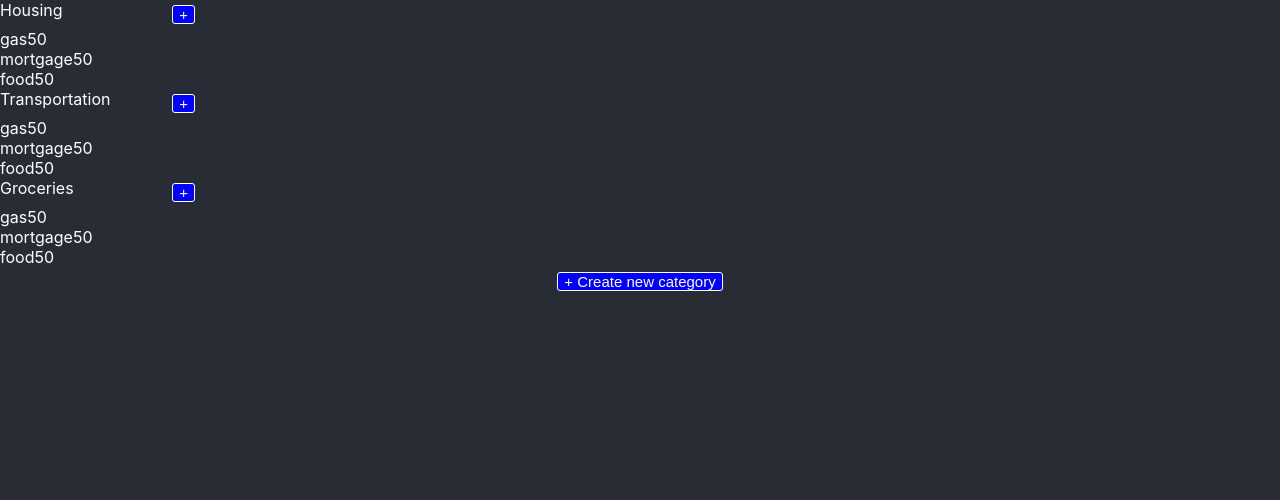
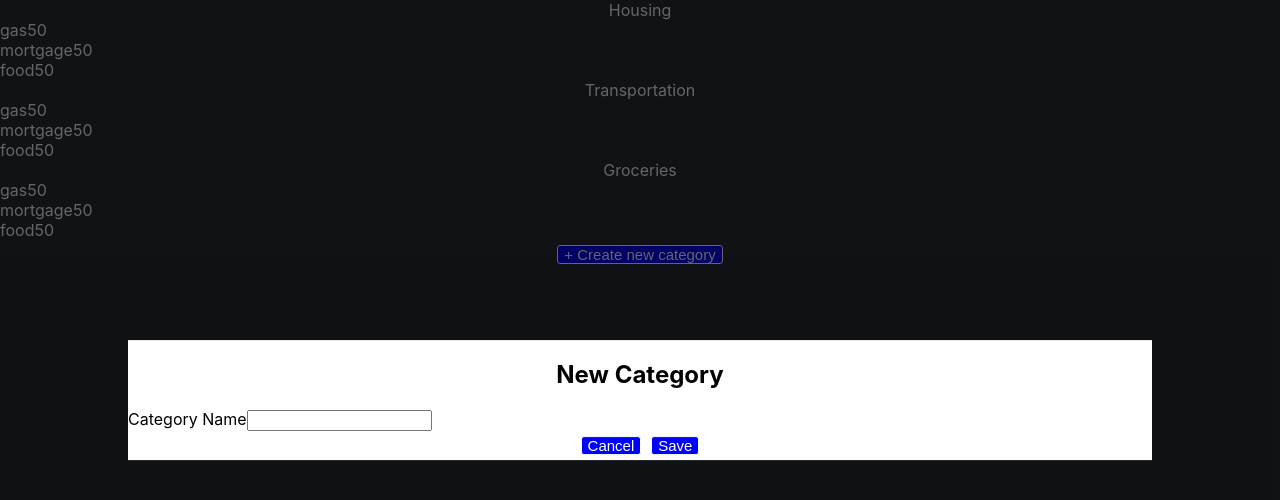
Before and after one commit to bradyberryessa/divvy-budget, a React (Create React App) app in the folder divvy-budget-front-end/: page / in a window 1280 px wide. Shown: the top 500 px of the page. Built offline with nearby package versions, Linux system fonts and the light colour scheme.

Commit message:
Revert "Budget item modal is opening and closing"
This reverts commit 548547ed82c172db2e0b27685cc928cd3d7263c3.

```diff
--- a/divvy-budget-front-end/src/App.js
+++ b/divvy-budget-front-end/src/App.js
@@ -5,9 +5,10 @@ import React, { useState } from "react";
 import Category from "./components/category";
 import CategoryModal from "./components/modals/categoryModal";
 import Button from "./components/shared/button";
+import Modal from "./components/shared/modal";
 
 const App = () => {
-  const [showNewCategoryModal, setNewCategoryModal] = useState(false);
+  const [showNewCategoryModal, setNewCategoryModal] = useState(true);
   const [categories, setCategories] = useState([
     { id: 1, name: "Housing" },
     { id: 2, name: "Transportation" },
@@ -23,26 +24,14 @@ const App = () => {
   };
 
   const saveNewCategory = newCategory => {
-    const newNewCategory = {
-      id: categories[categories.length - 1].id + 1,
-      name: newCategory
-    };
-    setCategories([...categories, newNewCategory]);
+    setCategories([...categories, newCategory]);
     setNewCategoryModal(false);
   };
 
   return (
     <div className="App">
       {categories.map(({ id, name }) => (
-        <Category
-          key={id}
-          category={name}
-          budgetItems={[
-            { id: 1, name: "gas", amount: 50 },
-            { id: 2, name: "mortgage", amount: 50 },
-            { id: 3, name: "food", amount: 50 }
-          ]}
-        />
+        <Category key={id} category={name} />
       ))}
       <Button buttonClicked={createNewCategory}>+ Create new category</Button>
       <CategoryModal
--- a/divvy-budget-front-end/src/components/category.css
+++ /dev/null
@@ -1,5 +0,0 @@
-.category-header {
-  display: flex;
-  flex-direction: row;
-  justify-content: space-between;
-}
--- a/divvy-budget-front-end/src/components/category.jsx
+++ b/divvy-budget-front-end/src/components/category.jsx
@@ -1,46 +1,20 @@
-import "./category.css";
+import React, { useState } from "react";
+import BudgetItem from "./budgetItem";
 
-import React, { useState } from "react";
-
-import Button from "../components/shared/button";
-import BudgetItem from "./budgetItem";
-import BudgetItemModal from "./modals/budgetItemModal";
-
-const Category = ({ category, budgetItems }) => {
-  //   const [budgetItems, setBudgetItems] = useState();
-  const [showBudgetItemModal, setShowBudgetItemModal] = useState(false);
-
-  const newBudgetItem = () => {
-    console.log("newBudgetItem", showBudgetItemModal);
-    setShowBudgetItemModal(true);
-  };
-
-  const handleAddNewBudgetItem = budgetItemName => {
-    console.log(budgetItemName);
-    setShowBudgetItemModal(false);
-  };
-
-  const handleCancelModal = () => {
-    setShowBudgetItemModal(false);
-  };
+const Category = ({ category }) => {
+  const [budgetItems, setBudgetItems] = useState([
+    { id: 1, name: "gas", amount: 50 },
+    { id: 2, name: "mortgage", amount: 50 },
+    { id: 3, name: "food", amount: 50 }
+  ]);
 
   return (
-    <>
-      <BudgetItemModal
-        show={showBudgetItemModal}
-        newBudgetItem={handleAddNewBudgetItem}
-        cancelBudgetItem={handleCancelModal}
-      />
-      <div style={{ width: "200px" }}>
-        <div className="category-header">
-          <div>{category}</div>
-          <Button buttonClicked={newBudgetItem}>+</Button>
-        </div>
-        {budgetItems.map(({ id, name, amount }) => (
-          <BudgetItem key={id} name={name} amount={amount} />
-        ))}
-      </div>
-    </>
+    <div>
+      <div>{category}</div>
+      {budgetItems.map(({ id, name, amount }) => (
+        <BudgetItem key={id} name={name} amount={amount} />
+      ))}
+    </div>
   );
 };
 
--- a/divvy-budget-front-end/src/components/modals/budgetItemModal.jsx
+++ b/divvy-budget-front-end/src/components/modals/budgetItemModal.jsx
@@ -1,45 +1,9 @@
-import React, { useState } from "react";
+import React from "react";
 
 import Modal from "../shared/modal";
-import Button from "../shared/button";
 
-const BudgetItemModal = ({ show, cancelBudgetItem, newBudgetItem }) => {
-  const [budgetItemName, setBudgetItemName] = useState("");
-
-  const handleChange = event => {
-    setBudgetItemName(event.target.value);
-  };
-
-  const handleCancelBudgetItem = () => {
-    console.log("cancel");
-    setBudgetItemName("");
-    cancelBudgetItem();
-  };
-
-  const handleSaveNewBudgetItem = () => {
-    console.log("save");
-    newBudgetItem(budgetItemName);
-    setBudgetItemName("");
-  };
-
-  return (
-    <Modal show={show}>
-      <h2>New Budget Item</h2>
-      <div style={{ display: "flex", flexDirection: "row" }}>
-        <label>
-          Budget Item Name
-          <input
-            type="text"
-            name="budgetItemName"
-            value={budgetItemName}
-            onChange={handleChange}
-          />
-        </label>
-      </div>
-      <Button buttonClicked={handleCancelBudgetItem}>Cancel</Button>
-      <Button buttonClicked={handleSaveNewBudgetItem}>Save</Button>
-    </Modal>
-  );
+const BudgetItemModal = () => {
+  return <Modal />;
 };
 
 export default BudgetItemModal;
```
